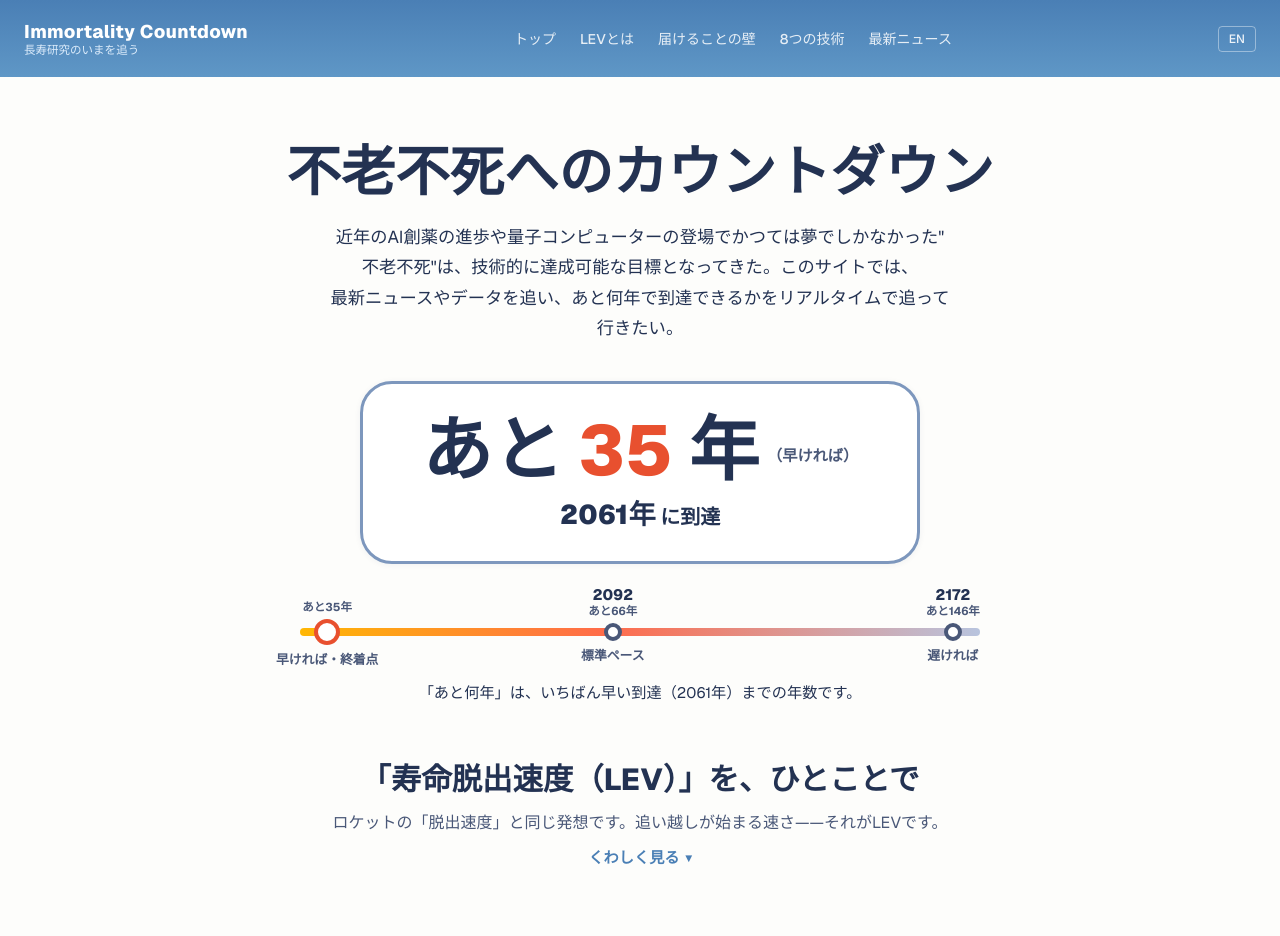
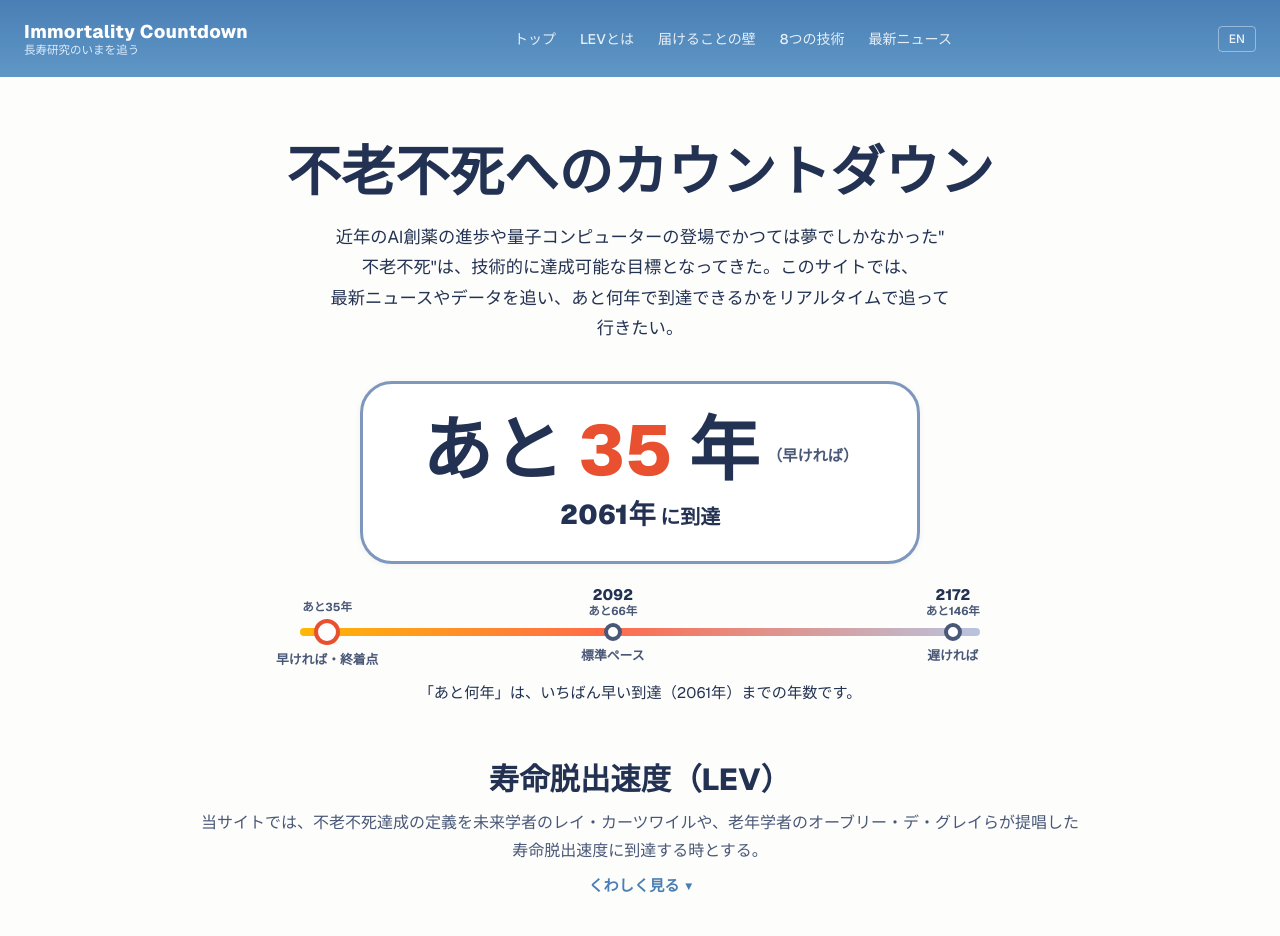
Before and after one commit to mikoshi092/immortality-countdown, a Next.js app: page /ja in a window 1280 px wide. Shown: the top 936 px of the page. Built offline with nearby package versions, Linux system fonts and the light colour scheme.

Commit message:
LEV section: owner-dictated definition line (JA verbatim, EN translation); simplify heading

```diff
--- a/app/ja/page.tsx
+++ b/app/ja/page.tsx
@@ -189,19 +189,8 @@ export default function JapaneseLandingPage() {
         {/* LEV in one sentence */}
         <section id="lev-toha" className="scroll-mt-6 pt-[52px]">
           <SectionHeading
-            title={<Phrases parts={["「寿命脱出速度（LEV）」を、", "ひとことで"]} />}
-            sub={
-              <Phrases
-                parts={[
-                  "ロケットの",
-                  "「脱出速度」と",
-                  "同じ発想です。",
-                  "追い越しが",
-                  "始まる速さ——",
-                  "それがLEVです。",
-                ]}
-              />
-            }
+            title="寿命脱出速度（LEV）"
+            sub="当サイトでは、不老不死達成の定義を未来学者のレイ・カーツワイルや、老年学者のオーブリー・デ・グレイらが提唱した寿命脱出速度に到達する時とする。"
           />
           <Disclosure label="くわしく見る">
             <LevGauge
--- a/app/page.tsx
+++ b/app/page.tsx
@@ -190,8 +190,8 @@ export default function Home() {
         {/* LEV in one sentence */}
         <section className="pt-[52px]">
           <SectionHeading
-            title="Longevity Escape Velocity (LEV), in one sentence"
-            sub="The same idea as a rocket's escape velocity: the speed at which the overtaking begins — that is LEV."
+            title="Longevity Escape Velocity (LEV)"
+            sub="On this site, achieving immortality is defined as the moment we reach longevity escape velocity — the concept proposed by futurist Ray Kurzweil, gerontologist Aubrey de Grey, and others."
           />
           <Disclosure label="Read more">
             <LevGauge
```
